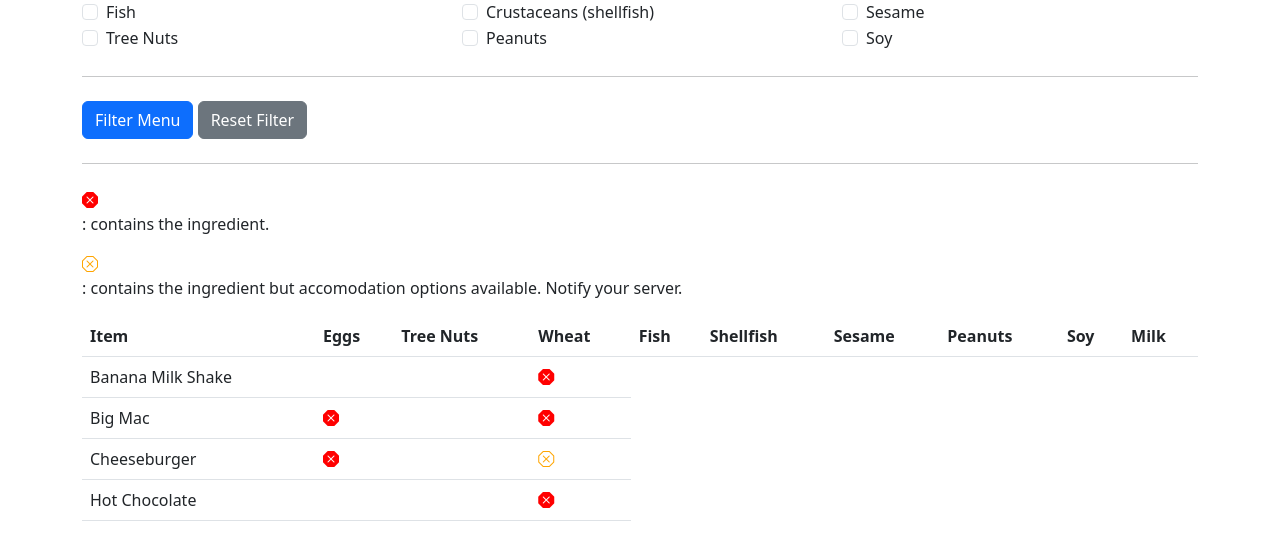
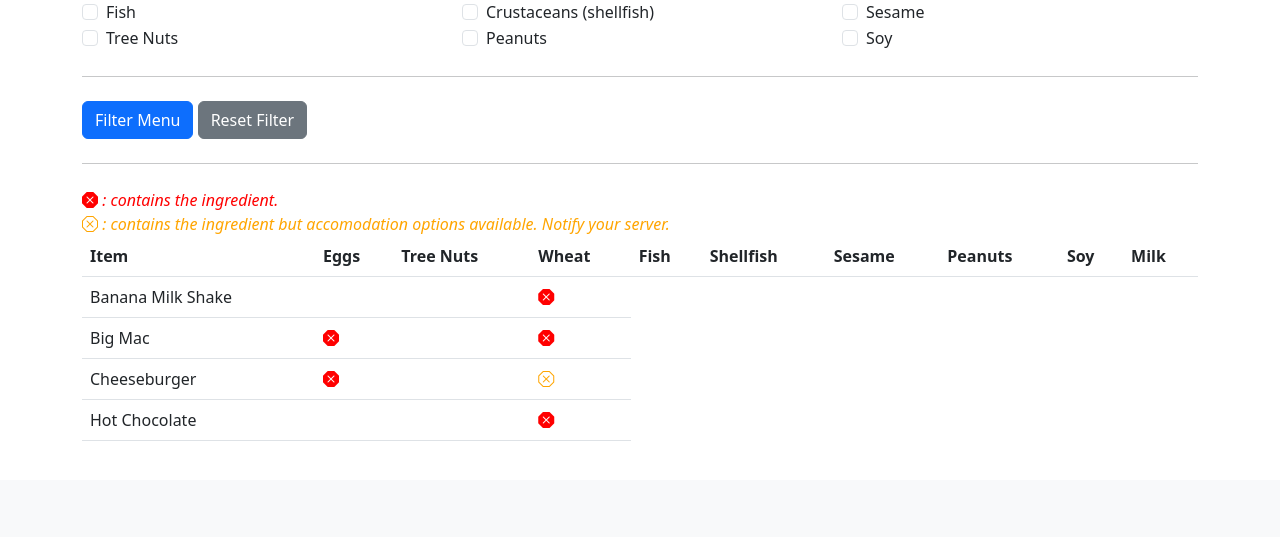
Before and after one commit to yxm3010/allergenX, a Flask app: page / in a window 1280 px wide. Shown: the part 320-857 px from the top of the page. After the commit the page ends 761 px from the top, so only its background shows below. Run offline with Flask 3, Linux system fonts and the light colour scheme; data comes from the database, SQL or seed files in the repository.

Commit message:
adding icon

```diff
--- a/templates/index.html
+++ b/templates/index.html
@@ -254,12 +254,11 @@
       <hr class="my-4">
 
       <div class="row">
-          <i style='color:red' class='bi bi-x-octagon-fill'></i>
-          <p>: contains the ingredient.</p>
-          <i style='color:orange' class='bi bi-x-octagon'></i>
-          <p>: contains the ingredient but accomodation options available. Notify your server.</p>
+          <i style='color:red' class='bi bi-x-octagon-fill'> : contains the ingredient.</i>
       </div>
-
+      <div class="row">
+        <i style='color:orange' class='bi bi-x-octagon'> : contains the ingredient but accomodation options available. Notify your server.</i>
+      </div>
 
       <table class="table" id="querytable">
           <thead>
```
